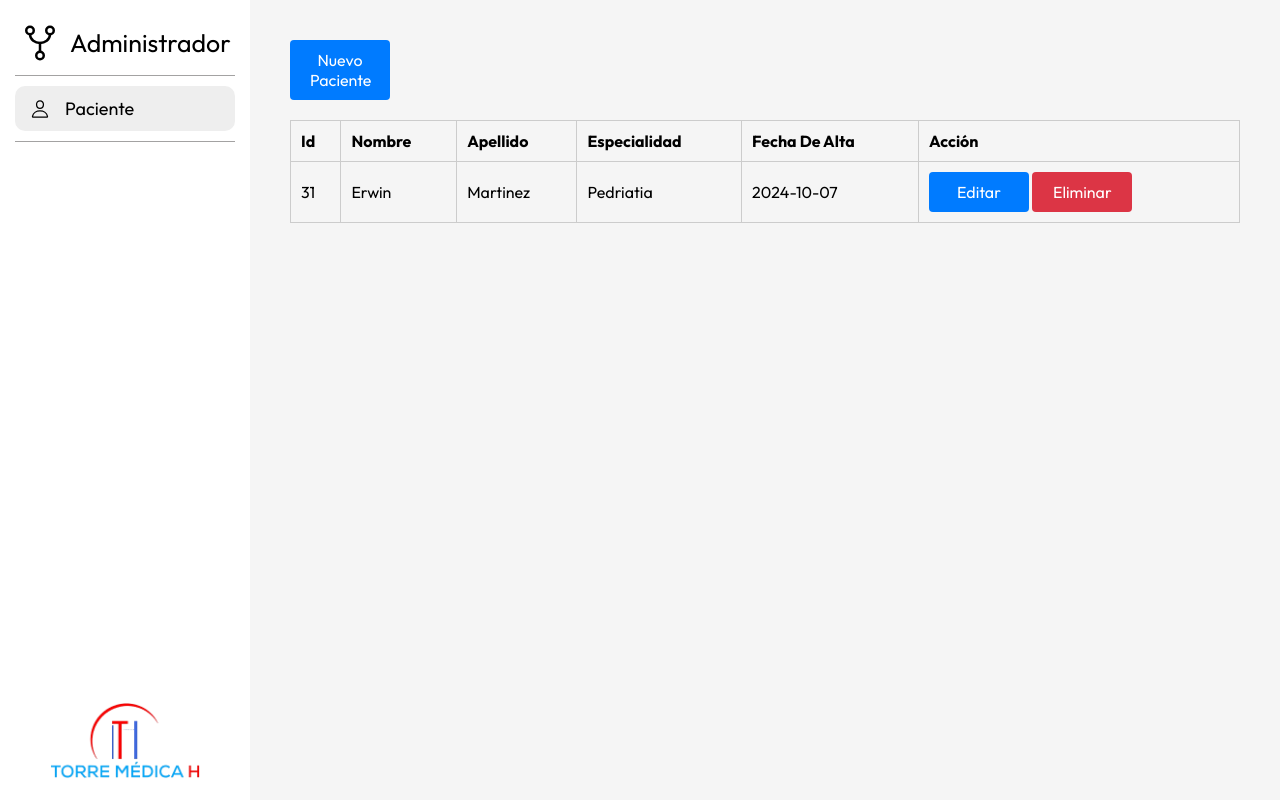
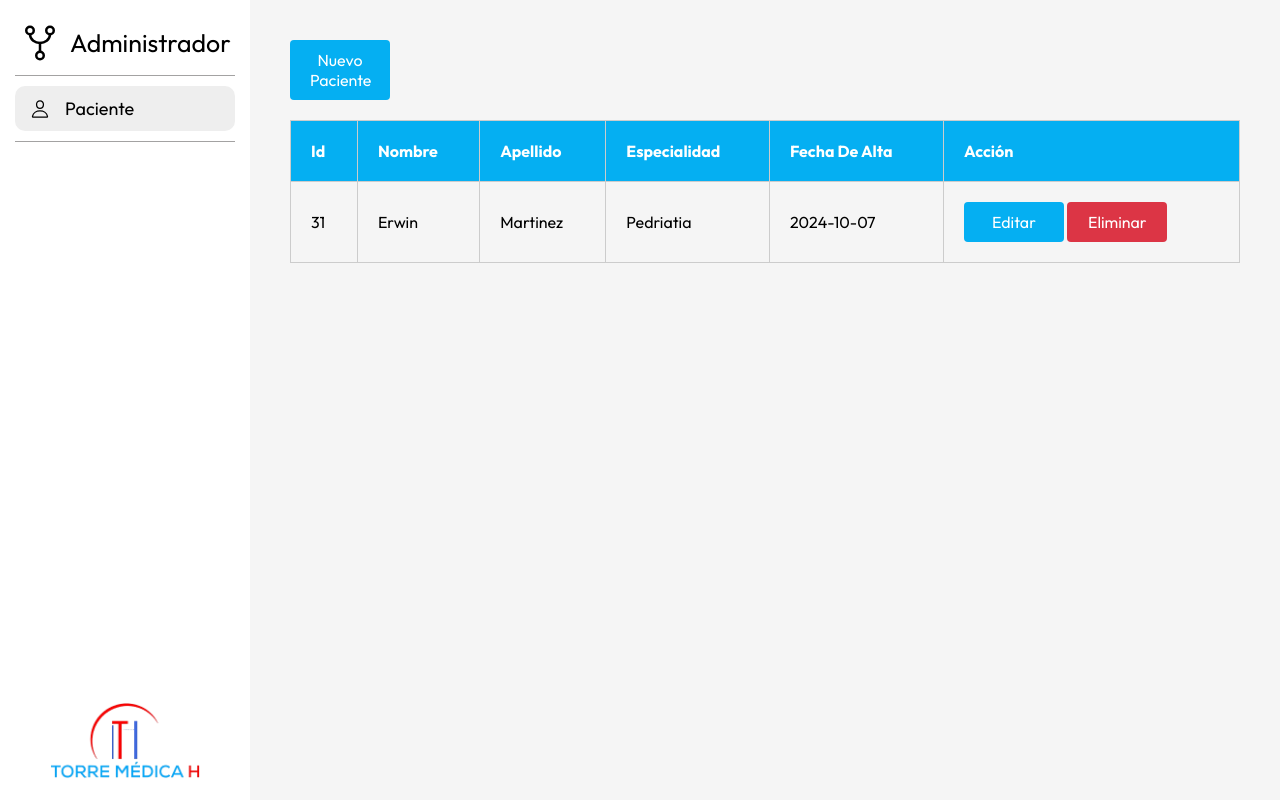
Before and after one commit to ErwinPlaza064/clinica-app, a PHP site: page / in a window 1280 px wide. Run offline with PHP 8.4, Linux system fonts and the light colour scheme; data comes from the database, SQL or seed files in the repository.

Commit message:
Actualizar estilos de la página de inicio y agregar funcionalidad de nuevo paciente

```diff
--- a/Style/style_index.css
+++ b/Style/style_index.css
@@ -192,7 +192,7 @@ body {
   padding: 10px 20px;
   width: 100px;
   color: #fff;
-  background-color: #007bff;
+  background-color: #05aff2;
   border: none;
   border-radius: 4px;
   cursor: pointer;
@@ -205,7 +205,7 @@ body {
 }
 
 .btn-primary {
-  background-color: #007bff;
+  background-color: #05aff2;
 }
 
 .btn-danger {
@@ -221,9 +221,14 @@ table {
 
 table th,
 table td {
-  padding: 10px;
+  padding: 20px;
   border: 1px solid #ccc;
   text-align: left;
+}
+
+table th {
+  background-color: #05aff2;
+  color: #fff;
 }
 
 table tr:nth-child(even) {
@@ -244,7 +249,6 @@ table tr:hover {
   width: 100%;
   height: 100%;
   background-color: rgba(0, 0, 0, 0.5);
-  justify-content: center;
   align-items: center;
 }
 
@@ -256,6 +260,8 @@ table tr:hover {
 
 .modal.active {
   display: flex;
+  opacity: 1; /* Hace el modal completamente visible */
+  transform: scale(1); /* Escala a su tamaño normal */
 }
 
 .modal-dialog {
@@ -266,9 +272,10 @@ table tr:hover {
 }
 
 .modal-content {
-  background-color: #333;
-  color: white;
-  padding: 1rem;
+  background-color: white;
+  padding: 20px;
+  border-radius: 5px;
+  min-width: 300px; /* Ajusta el tamaño mínimo del modal según sea necesario */
 }
 
 .modal-header {
@@ -341,7 +348,7 @@ select {
 
 .save-btn,
 .close-modal {
-  background-color: #007bff;
+  background-color: #05aff2;
   color: white;
   padding: 0.5rem 1rem;
   border: none;
--- a/index.php
+++ b/index.php
@@ -42,7 +42,6 @@ $pacientes = $conn->query($sqlPacientes);
       </nav>
 
      <div>
-
             <div class="propietario">
         <img src="Assets/logo.png" alt="Torre_Medica">
      </div>
@@ -54,7 +53,6 @@ $pacientes = $conn->query($sqlPacientes);
     <div class="container">
     <div>
     <a href="#" class="btn" data-modal-open="nuevoModal">Nuevo Paciente</a>
-
     </div>
     <table>
         <thead>
```
